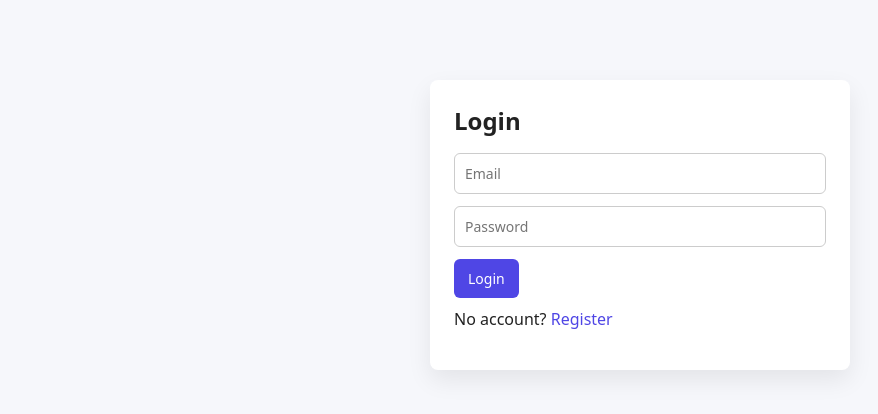
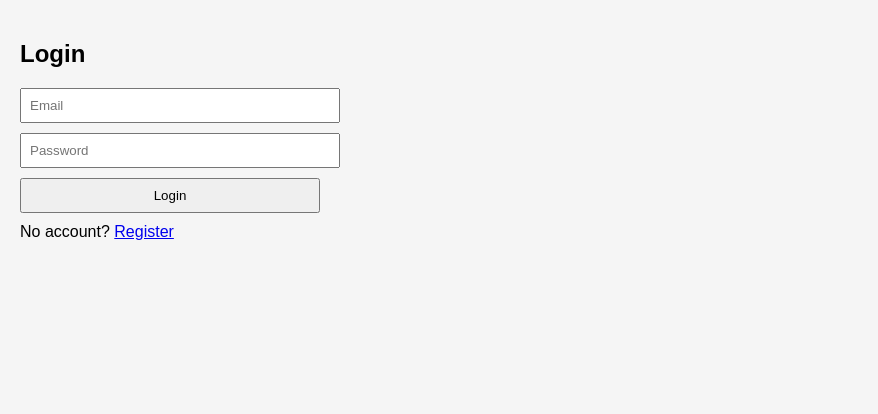
Before and after one commit to TheBAnalystSN/frontend, a React (Vite) app: page / in a window 1280 px wide. Shown: the top 414 px of the page, without its empty margins (0-878 px from the left). Built offline with nearby package versions, Linux system fonts and the light colour scheme.

Commit message:
style: added basic globlal layout and form element styling

```diff
--- a/src/index.css
+++ b/src/index.css
@@ -1,84 +1,17 @@
-/* Reset */
-* {
-  box-sizing: border-box;
-  font-family: system-ui, -apple-system, BlinkMacSystemFont, "Segoe UI",
-    Roboto, Oxygen, Ubuntu, Cantarell, "Open Sans", "Helvetica Neue",
-    sans-serif;
+body {
+  font-family: Arial, sans-serif;
+  margin: 0;
+  padding: 20px;
+  background: #f5f5f5;
 }
 
-body {
-  margin: 0;
-  background: #f6f7fb;
-  color: #222;
+input, textarea, button {
+  display: block;
+  margin-bottom: 10px;
+  padding: 8px;
+  width: 300px;
 }
 
-/* Layout */
-.container {
-  max-width: 420px;
-  margin: 80px auto;
-  padding: 24px;
-  background: #fff;
-  border-radius: 8px;
-  box-shadow: 0 10px 25px rgba(0, 0, 0, 0.08);
-}
-
-/* Headings */
-h2 {
-  margin-top: 0;
-  margin-bottom: 16px;
-}
-
-/* Forms */
-input,
-textarea {
-  width: 100%;
-  padding: 10px;
-  margin-bottom: 12px;
-  border-radius: 6px;
-  border: 1px solid #ccc;
-  font-size: 14px;
-}
-
-textarea {
-  resize: vertical;
-}
-
-/* Buttons */
 button {
-  padding: 10px 14px;
-  border-radius: 6px;
-  border: none;
-  background: #4f46e5;
-  color: white;
-  font-size: 14px;
   cursor: pointer;
 }
-
-button:hover {
-  background: #4338ca;
-}
-
-/* Links */
-a {
-  color: #4f46e5;
-  text-decoration: none;
-}
-
-a:hover {
-  text-decoration: underline;
-}
-
-/* Tickets */
-.ticket {
-  padding: 12px;
-  border-radius: 6px;
-  background: #f1f3f9;
-  margin-bottom: 10px;
-}
-
-/* Header row */
-.header {
-  display: flex;
-  justify-content: space-between;
-  align-items: center;
-}
```
